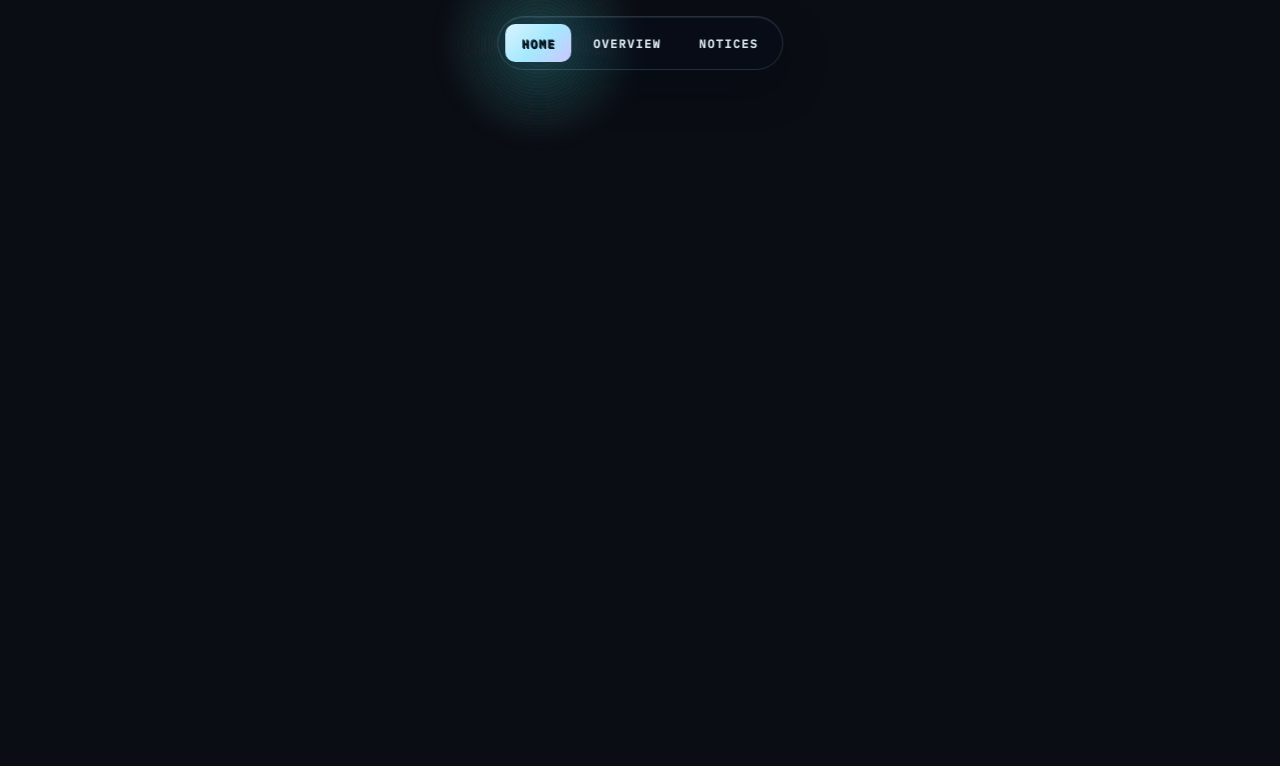
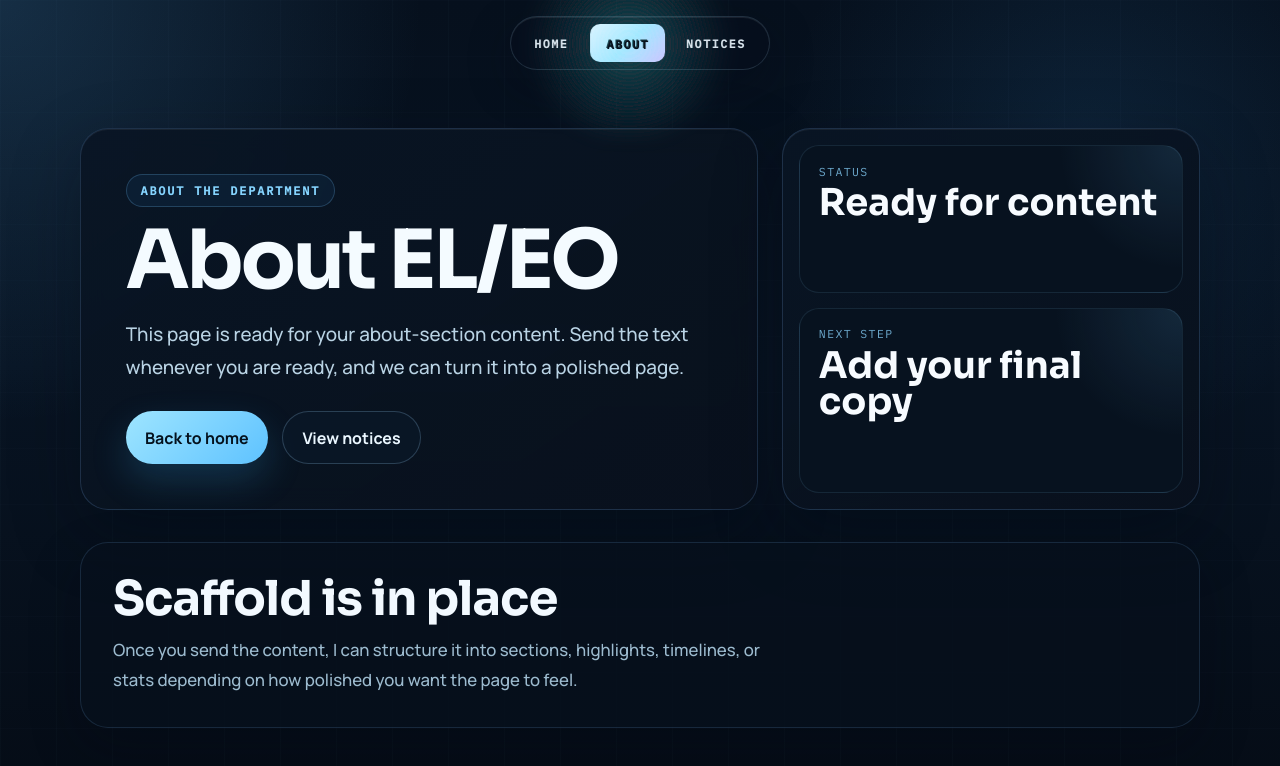
Before and after one commit to rohankishore/elweb, a React (Vite) app: page /about in a window 1280 px wide. Shown: the top 766 px of the page. Built offline with nearby package versions, Linux system fonts and the light colour scheme.

Commit message:
about page

```diff
--- a/src/App.css
+++ b/src/App.css
@@ -1,3 +1,187 @@
+/* About Page Styles */
+.about-page-shell {
+  position: relative;
+  min-height: 100vh;
+  padding: clamp(5.5rem, 10vw, 8rem) 1rem 4rem;
+  background:
+    radial-gradient(circle at top left, rgba(77, 154, 210, 0.22), transparent 28%),
+    radial-gradient(circle at 85% 18%, rgba(46, 121, 180, 0.16), transparent 24%),
+    linear-gradient(180deg, #06101d 0%, #081423 46%, #050c16 100%);
+}
+
+.about-page-shell::before {
+  content: "";
+  position: absolute;
+  inset: 0;
+  pointer-events: none;
+  background-image:
+    linear-gradient(to right, rgba(137, 192, 225, 0.08) 1px, transparent 1px),
+    linear-gradient(to bottom, rgba(137, 192, 225, 0.05) 1px, transparent 1px);
+  background-size: 56px 56px;
+  opacity: 0.3;
+}
+
+.about-page-hero,
+.about-page-content {
+  position: relative;
+  z-index: 1;
+  width: min(1120px, 100%);
+  margin: 0 auto;
+}
+
+.about-page-hero {
+  display: grid;
+  grid-template-columns: minmax(0, 1.3fr) minmax(260px, 0.8fr);
+  gap: 1.5rem;
+  align-items: stretch;
+  margin-bottom: 2rem;
+}
+
+.about-page-hero__copy,
+.about-page-status {
+  border: 1px solid rgba(105, 156, 212, 0.22);
+  border-radius: 28px;
+  background:
+    linear-gradient(145deg, rgba(9, 21, 36, 0.92) 0%, rgba(9, 17, 29, 0.96) 100%);
+  box-shadow:
+    inset 0 1px 0 rgba(255, 255, 255, 0.06),
+    0 24px 70px rgba(2, 8, 18, 0.32);
+  backdrop-filter: blur(12px);
+}
+
+.about-page-hero__copy {
+  padding: clamp(1.6rem, 4vw, 2.8rem);
+}
+
+.about-page-hero__eyebrow {
+  display: inline-flex;
+  align-items: center;
+  width: fit-content;
+  margin-bottom: 1rem;
+  padding: 0.5rem 0.85rem;
+  border-radius: 999px;
+  border: 1px solid rgba(108, 182, 238, 0.24);
+  background: rgba(17, 49, 79, 0.36);
+  color: #86d5ff;
+  font-family: var(--mono);
+  font-size: 0.74rem;
+  font-weight: 700;
+  letter-spacing: 0.16em;
+  text-transform: uppercase;
+}
+
+.about-page-hero__title {
+  margin: 0;
+  max-width: 11ch;
+  font-family: var(--display);
+  font-size: clamp(2.8rem, 7vw, 5.1rem);
+  line-height: 0.92;
+  letter-spacing: -0.04em;
+  color: #f4fbff;
+}
+
+.about-page-hero__subtitle {
+  margin: 1.25rem 0 0;
+  max-width: 60ch;
+  font-size: clamp(1rem, 2.1vw, 1.18rem);
+  line-height: 1.75;
+  color: rgba(201, 228, 245, 0.92);
+}
+
+.about-page-hero__actions {
+  display: flex;
+  flex-wrap: wrap;
+  gap: 0.9rem;
+  margin-top: 1.7rem;
+}
+
+.about-page-hero__cta,
+.about-page-hero__link {
+  display: inline-flex;
+  align-items: center;
+  justify-content: center;
+  min-height: 50px;
+  padding: 0.9rem 1.2rem;
+  border-radius: 999px;
+  text-decoration: none;
+  font-weight: 700;
+  transition: transform 160ms ease, border-color 160ms ease, background 160ms ease;
+}
+
+.about-page-hero__cta {
+  background: linear-gradient(135deg, #9ee5ff 0%, #5ec2ff 100%);
+  color: #04111d;
+  box-shadow: 0 16px 36px rgba(48, 166, 228, 0.22);
+}
+
+.about-page-hero__link {
+  border: 1px solid rgba(147, 198, 233, 0.24);
+  background: rgba(11, 26, 42, 0.68);
+  color: #ebf7ff;
+}
+
+.about-page-hero__cta:hover,
+.about-page-hero__link:hover {
+  transform: translateY(-2px);
+}
+
+.about-page-status {
+  padding: 1rem;
+  display: grid;
+  gap: 0.9rem;
+  align-content: stretch;
+}
+
+.about-page-status__card {
+  padding: 1.1rem 1.15rem;
+  border-radius: 20px;
+  background:
+    radial-gradient(circle at top right, rgba(99, 175, 230, 0.14), transparent 30%),
+    rgba(8, 19, 32, 0.92);
+  border: 1px solid rgba(127, 185, 224, 0.12);
+}
+
+.about-page-status__label {
+  display: block;
+  margin-bottom: 0.4rem;
+  font-family: var(--mono);
+  font-size: 0.72rem;
+  letter-spacing: 0.12em;
+  text-transform: uppercase;
+  color: rgba(134, 206, 248, 0.8);
+}
+
+.about-page-status__value {
+  font-family: var(--display);
+  font-size: clamp(1.6rem, 3vw, 2.3rem);
+  line-height: 1;
+  color: #f7fbff;
+}
+
+.about-page-content__intro {
+  padding: clamp(1.5rem, 3vw, 2rem);
+  border-radius: 28px;
+  border: 1px solid rgba(105, 156, 212, 0.18);
+  background: rgba(7, 17, 29, 0.82);
+  box-shadow: 0 20px 50px rgba(3, 8, 17, 0.28);
+}
+
+.about-page-content__title {
+  margin: 0 0 0.8rem;
+  font-family: var(--display);
+  font-size: clamp(1.9rem, 4vw, 3rem);
+  line-height: 0.98;
+  color: #f2f9ff;
+}
+
+.about-page-content__text {
+  margin: 0;
+  max-width: 62ch;
+  color: rgba(183, 216, 237, 0.86);
+  line-height: 1.8;
+  font-size: 1.05rem;
+}
+
 /* Notices Page Styles */
 .notices-page-shell {
   position: relative;
@@ -323,6 +507,7 @@
 }
 
 @media (max-width: 900px) {
+  .about-page-hero,
   .notices-page-hero,
   .notices-page-content__header,
   .notice-panel {
@@ -356,19 +541,24 @@
 }
 
 @media (max-width: 640px) {
+  .about-page-shell,
   .notices-page-shell {
     padding: 5.25rem 0.75rem 6rem;
   }
 
+  .about-page-hero__copy,
+  .about-page-content__intro,
   .notices-page-hero__copy,
   .notices-page-content {
     border-radius: 24px;
   }
 
+  .about-page-status,
   .notices-page-overview {
     grid-template-columns: 1fr;
   }
 
+  .about-page-hero__title,
   .notices-page-hero__title {
     max-width: 100%;
   }
--- a/src/App.jsx
+++ b/src/App.jsx
@@ -10,6 +10,7 @@ import './App.css'
 import ShinyText from './component/ShinyText'
 import NoticeSection from './component/NoticeSection';
 import NoticesPage from './component/NoticesPage';
+import AboutPage from './component/AboutPage';
 
 function App() {
   const videoRef = useRef(null)
@@ -20,7 +21,7 @@ function App() {
   const navItems = useMemo(
     () => [
       { label: 'Home', to: '/' },
-      { label: 'Overview', to: '/#overview' },
+      { label: 'About', to: '/about' },
       { label: 'Notices', to: '/notices' },
     ],
     [],
@@ -245,10 +246,27 @@ function App() {
   // Layout with nav and highlight logic
   function Layout({ children }) {
     const location = useLocation();
+
+    useEffect(() => {
+      if (!location.hash) {
+        window.scrollTo({ top: 0, behavior: 'smooth' });
+        return;
+      }
+
+      const targetId = location.hash.replace('#', '');
+      const targetElement = document.getElementById(targetId);
+
+      if (!targetElement) return;
+
+      requestAnimationFrame(() => {
+        targetElement.scrollIntoView({ behavior: 'smooth', block: 'start' });
+      });
+    }, [location.pathname, location.hash]);
+
     // Determine active index for GooeyNav
     let activeIdx = 0;
     if (location.pathname === '/notices') activeIdx = 2;
-    else if (location.hash === '#overview' || location.pathname === '/#overview') activeIdx = 1;
+    else if (location.pathname === '/about') activeIdx = 1;
     else activeIdx = 0;
     return (
       <>
@@ -375,6 +393,7 @@ function App() {
               </>
             }
           />
+          <Route path="/about" element={<AboutPage />} />
           <Route path="/notices" element={<NoticesPage />} />
         </Routes>
       </Layout>
--- /dev/null
+++ b/src/component/AboutPage.jsx
@@ -0,0 +1,48 @@
+import React from "react";
+import { Link } from "react-router-dom";
+
+export default function AboutPage() {
+  return (
+    <main className="about-page-shell">
+      <section className="about-page-hero">
+        <div className="about-page-hero__copy">
+          <span className="about-page-hero__eyebrow">About the Department</span>
+          <h1 className="about-page-hero__title">About EL/EO</h1>
+          <p className="about-page-hero__subtitle">
+            This page is ready for your about-section content. Send the text whenever you are
+            ready, and we can turn it into a polished page.
+          </p>
+          <div className="about-page-hero__actions">
+            <Link to="/" className="about-page-hero__cta">
+              Back to home
+            </Link>
+            <Link to="/notices" className="about-page-hero__link">
+              View notices
+            </Link>
+          </div>
+        </div>
+
+        <div className="about-page-status" aria-label="About page status">
+          <div className="about-page-status__card">
+            <span className="about-page-status__label">Status</span>
+            <strong className="about-page-status__value">Ready for content</strong>
+          </div>
+          <div className="about-page-status__card">
+            <span className="about-page-status__label">Next step</span>
+            <strong className="about-page-status__value">Add your final copy</strong>
+          </div>
+        </div>
+      </section>
+
+      <section className="about-page-content">
+        <div className="about-page-content__intro">
+          <h2 className="about-page-content__title">Scaffold is in place</h2>
+          <p className="about-page-content__text">
+            Once you send the content, I can structure it into sections, highlights, timelines, or
+            stats depending on how polished you want the page to feel.
+          </p>
+        </div>
+      </section>
+    </main>
+  );
+}
--- a/src/component/GooeyNav.jsx
+++ b/src/component/GooeyNav.jsx
@@ -1,4 +1,5 @@
 import { useRef, useEffect, useState } from 'react';
+import { Link } from 'react-router-dom';
 import './GooeyNav.css';
 
 const GooeyNav = ({
@@ -17,6 +18,10 @@ const GooeyNav = ({
   const filterRef = useRef(null);
   const textRef = useRef(null);
   const [activeIndex, setActiveIndex] = useState(initialActiveIndex);
+
+  useEffect(() => {
+    setActiveIndex(initialActiveIndex);
+  }, [initialActiveIndex]);
 
   const noise = (n = 1) => n / 2 - Math.random() * n;
 
@@ -154,9 +159,13 @@ const GooeyNav = ({
         <ul ref={navRef}>
           {items.map((item, index) => (
             <li key={index} className={activeIndex === index ? 'active' : ''}>
-              <a href={item.href} onClick={e => handleClick(e, index)} onKeyDown={e => handleKeyDown(e, index)}>
+              <Link
+                to={item.to ?? item.href ?? '/'}
+                onClick={e => handleClick(e, index)}
+                onKeyDown={e => handleKeyDown(e, index)}
+              >
                 {item.label}
-              </a>
+              </Link>
             </li>
           ))}
         </ul>
```
